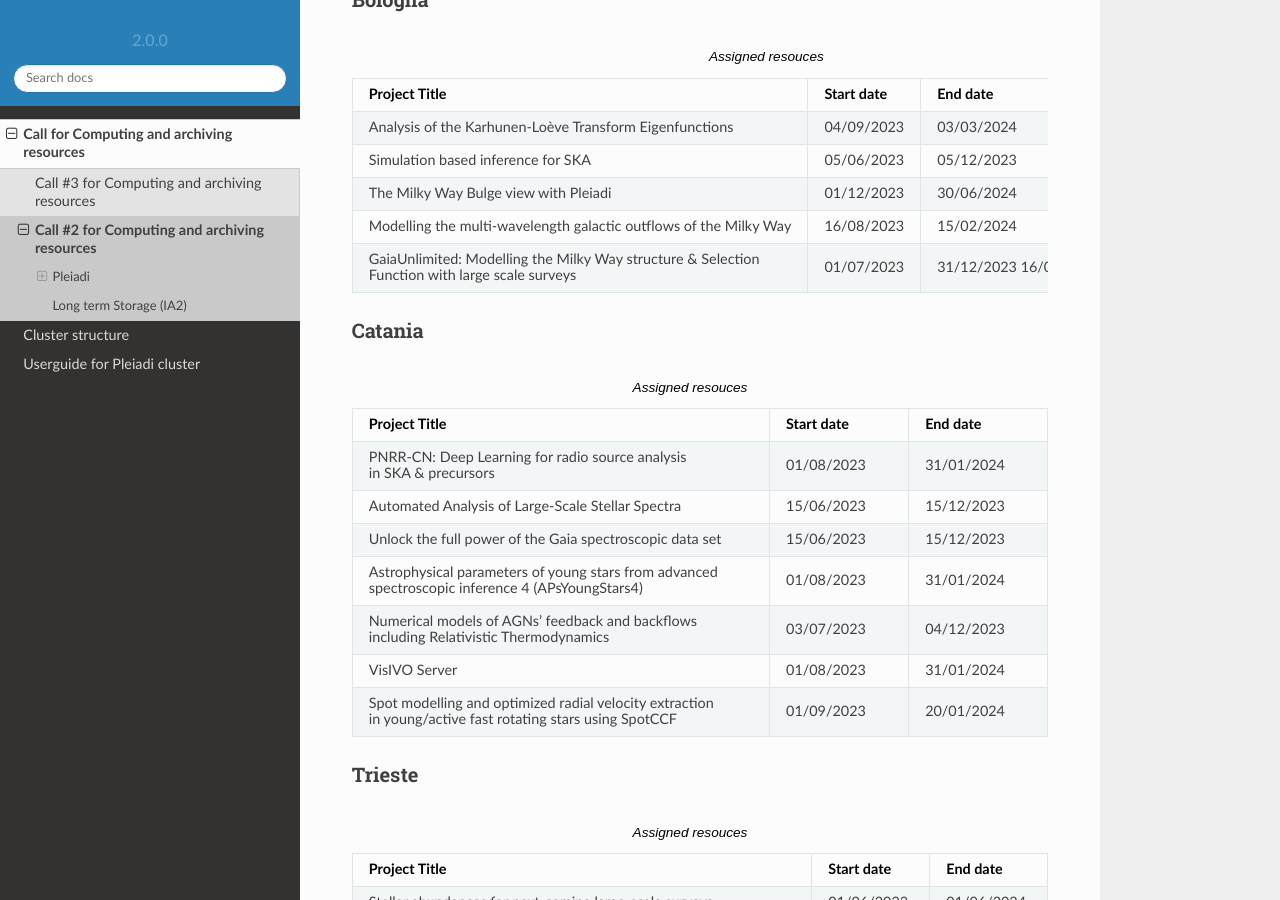
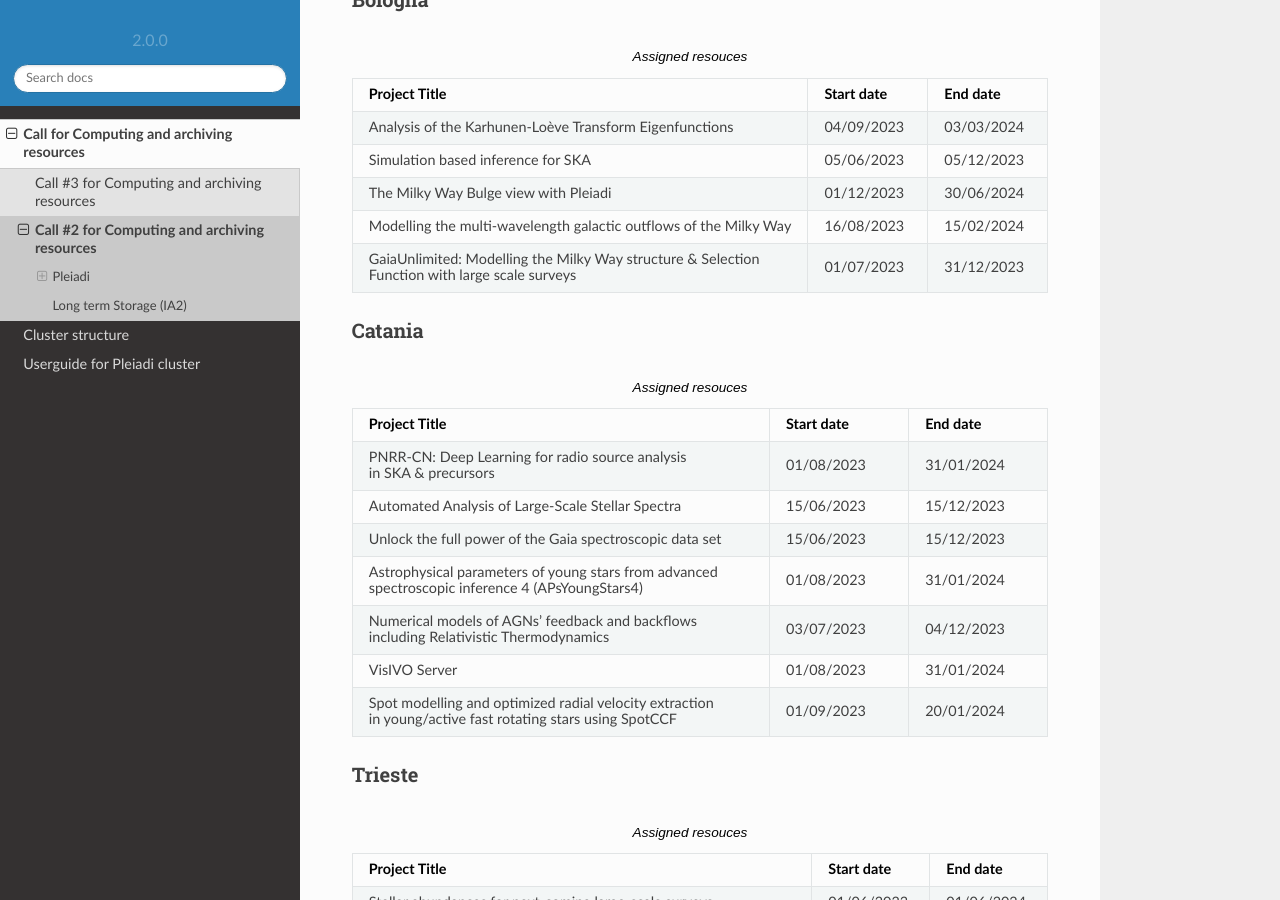
Before and after one commit to fvitello/pleiadi-doc, a Sphinx documentation site: the page built from docs/call/call2.rst, in a window 1280 px wide and 900 px high, scrolled down 335 px. Built offline with Sphinx 7.4.7 and the Read the Docs theme 2.0.0, drawn with Linux system fonts in a browser that asks for light colours; pages that are not in the unit, such as notebooks, are missing from menus.

Commit message:
Update call2.rst

```diff
--- a/docs/call/call2.rst
+++ b/docs/call/call2.rst
@@ -25,7 +25,7 @@ Bologna
   Simulation based inference for SKA                                                                        05/06/2023   05/12/2023
   The Milky Way Bulge view with Pleiadi                                                                     01/12/2023   30/06/2024
   Modelling the multi-wavelength galactic outflows of the Milky Way                                         16/08/2023   15/02/2024
-  GaiaUnlimited: Modelling the Milky Way structure & Selection |br| Function with large scale surveys       01/07/2023   31/12/2023                                16/08/2023   15/02/2024
+  GaiaUnlimited: Modelling the Milky Way structure & Selection |br| Function with large scale surveys       01/07/2023   31/12/2023
   ======================================================================================================    ==========   ==========
 
 .. |br| raw:: html
```
